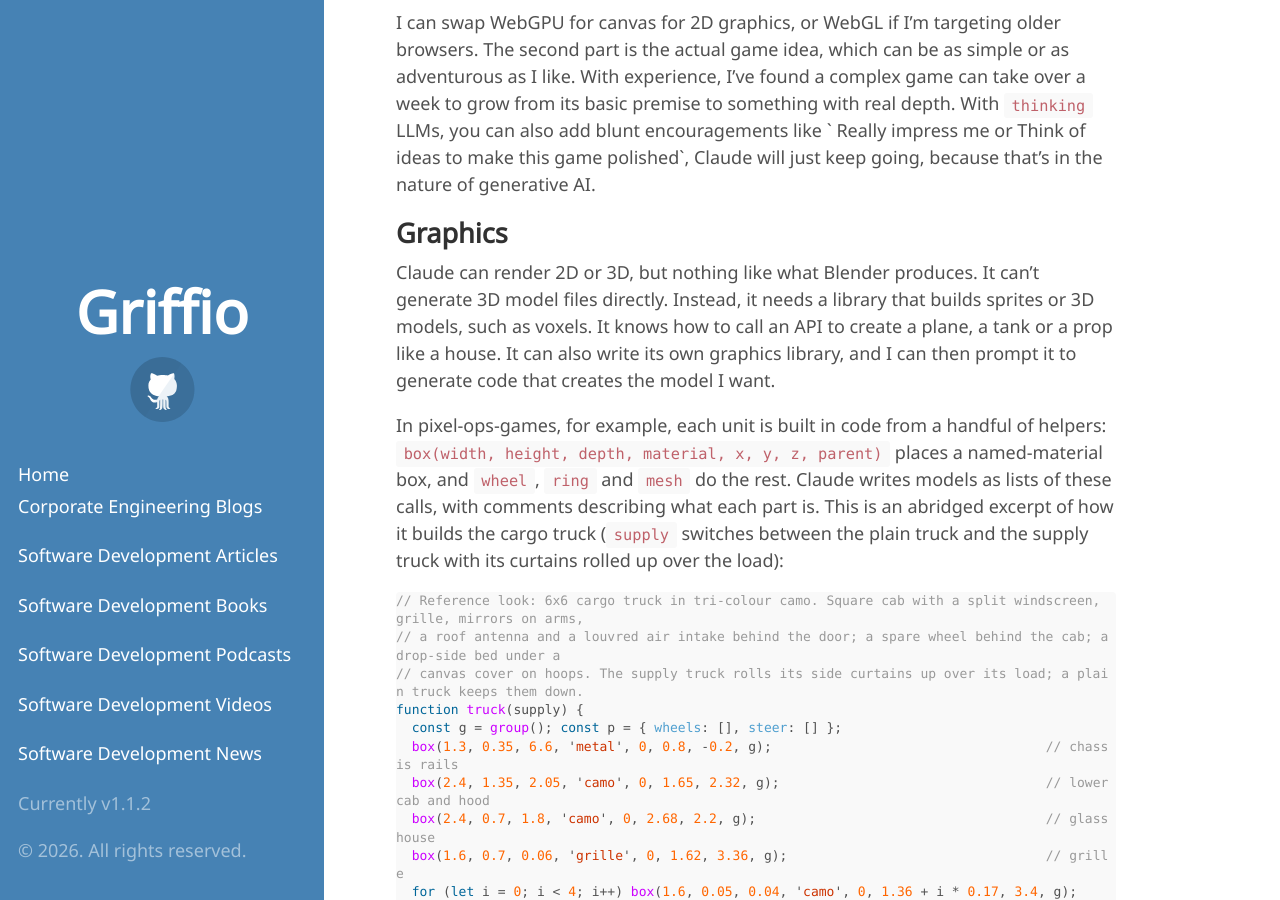
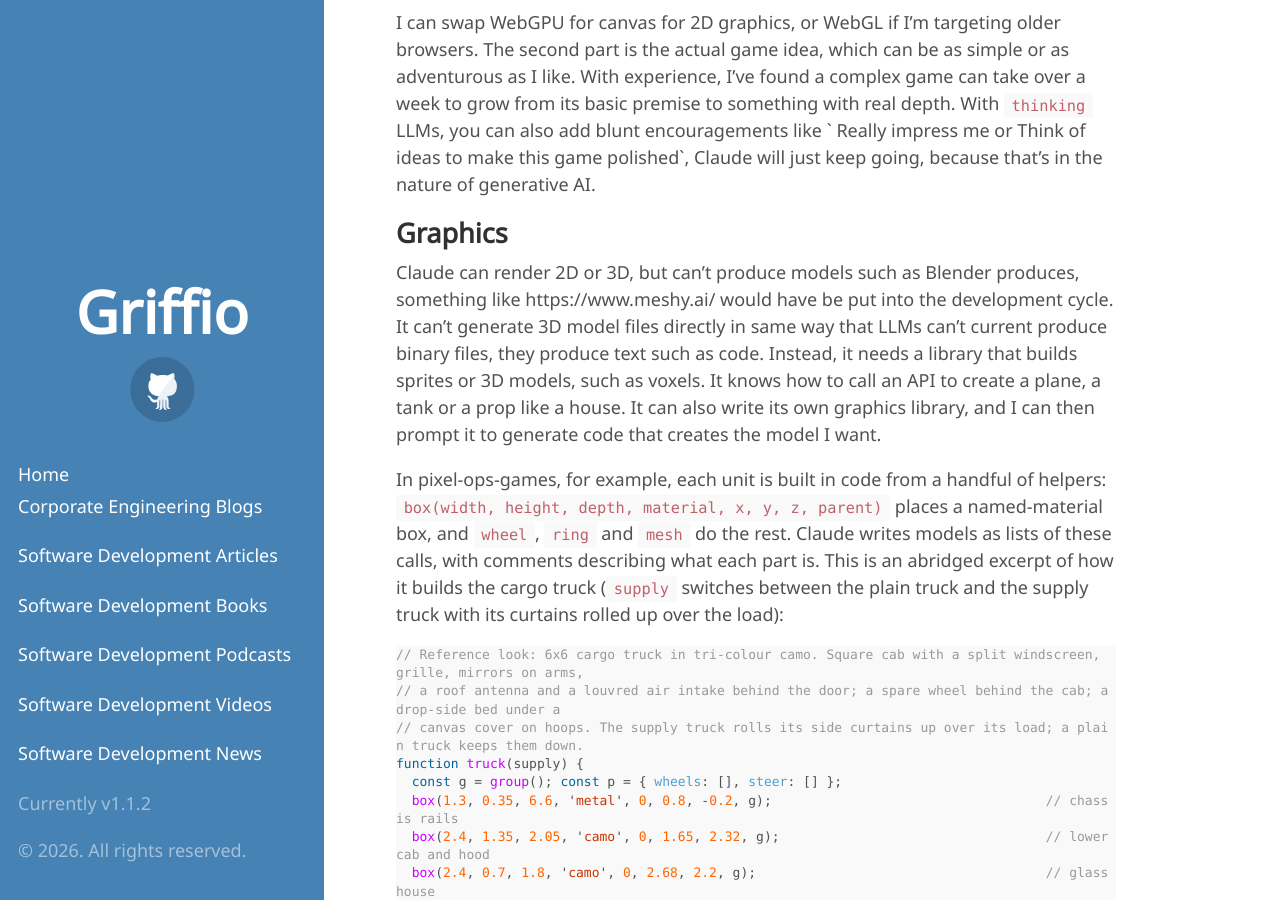
Before and after one commit to griffio/griffio.github.io, a Jekyll site: the page built from _posts/2026-11-10-Using-Claude-Code-For-Agent-Driven-Web-Browser-Games.md, in a window 1280 px wide and 900 px high, scrolled down 867 px. Built offline with Jekyll 4.4.1, drawn with Linux system fonts in a browser that asks for light colours; some web fonts are replaced.

Commit message:
Update 2026-11-10-Using-Claude-Code-For-Agent-Driven-Web-Browser-Games.md

```diff
--- a/_posts/2026-11-10-Using-Claude-Code-For-Agent-Driven-Web-Browser-Games.md
+++ b/_posts/2026-11-10-Using-Claude-Code-For-Agent-Driven-Web-Browser-Games.md
@@ -33,7 +33,7 @@
 
 ## Graphics
 
-Claude can render 2D or 3D, but nothing like what Blender produces. It can't generate 3D model files directly. Instead, it needs a library that builds sprites or 3D models, such as voxels. It knows how to call an API to create a plane, a tank or a prop like a house. It can also write its own graphics library, and I can then prompt it to generate code that creates the model I want.
+Claude can render 2D or 3D, but can't produce models such as Blender produces, something like https://www.meshy.ai/ would have be put into the development cycle. It can't generate 3D model files directly in same way that LLMs can't current produce binary files, they produce text such as code. Instead, it needs a library that builds sprites or 3D models, such as voxels. It knows how to call an API to create a plane, a tank or a prop like a house. It can also write its own graphics library, and I can then prompt it to generate code that creates the model I want.
 
 In pixel-ops-games, for example, each unit is built in code from a handful of helpers: `box(width, height, depth, material, x, y, z, parent)` places a named-material box, and `wheel`, `ring` and `mesh` do the rest. Claude writes models as lists of these calls, with comments describing what each part is. This is an abridged excerpt of how it builds the cargo truck (`supply` switches between the plain truck and the supply truck with its curtains rolled up over the load):
 
```
